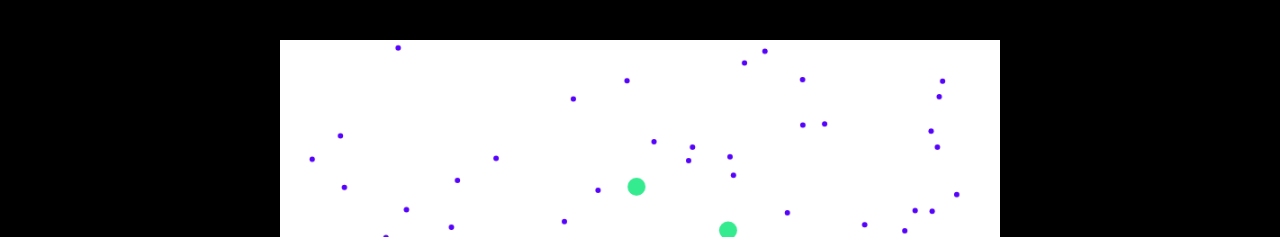
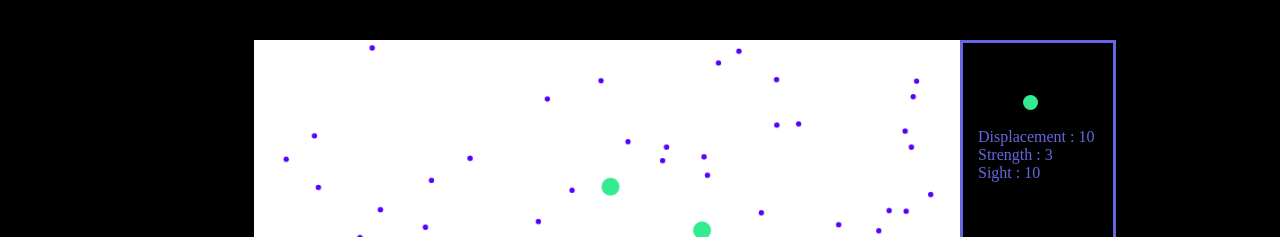
Before and after one commit to smungroo17/NaturalSelection, a plain HTML site: page index.html in a window 1280 px wide. Shown: the top 237 px of the page. Drawn offline with Linux system fonts and the light colour scheme.

Commit message:
Added display functionality. Whenever a mutated individual appears, it gets displayed on a side window with its stats (Displacement and Sight)

```diff
--- a/index.html
+++ b/index.html
@@ -11,6 +11,8 @@
             <p class="day" id="day"></p>
             <p class="indiv" id="indiv"></p>
         </div>
+        <div class="mutated" id="mutated">
+        </div>
 
     </body>
     <script>
--- a/script.js
+++ b/script.js
@@ -86,7 +86,6 @@ class Ball {
     }
     mutate(){
         var chance = getRandomInt(1, 25);
-        console.log(chance);
         //random number chosen
         //4% chance of mutation
         if(chance == 12){
@@ -125,6 +124,7 @@ class Ball {
                 this.genes[4] = 8;
                 this.genes[6] = 10;
             }
+            addNewIndividual(this);
         }
     }
 }
@@ -140,6 +140,7 @@ function setup() {
         b.setGenes(null);
         balls.push(b);
     }
+    addNewIndividual(balls[0]);
     spawnFood(ctx);
     animateLoop();
 }
@@ -186,7 +187,6 @@ function replicate(ctx){
 }
 function updateDay(ctx){
     day++;
-
     death();
     replicate(ctx);
 
@@ -231,3 +231,18 @@ function spawnFood(ctx){
 function removeFood(index){
     food.splice(index, 1);
 }
+function addNewIndividual(ball){
+    var toAdd = document.createElement("div");
+    toAdd.classList.add("container");
+
+    var bounce = document.createElement("div");
+    bounce.classList.add("ball");
+    bounce.style.backgroundColor = 'rgb(' + ball.genes[0] + ', ' + ball.genes[1] + ', ' + ball.genes[2] + ')';
+    toAdd.appendChild(bounce);
+
+    toAdd.innerHTML += "<br>" + "Displacement : " + ball.genes[3] + "<br>" +
+                        "Strength : " + ball.genes[5] + "<br>" +
+                        "Sight : " + ball.genes[6];
+    var display = document.getElementById("mutated");
+    display.appendChild(toAdd);
+}
--- a/style.css
+++ b/style.css
@@ -12,7 +12,7 @@ body {
     background-color: white;
     position: absolute;
     top: 50%;
-    left: 50%;
+    left: 48%;
     transform: translate(-50%, -50%);
     height: 90%;
 
@@ -20,7 +20,7 @@ body {
 .generations {
     position: absolute;
     top: 30%;
-    left: 3%;
+    left: 1%;
     width: 300px;
     height: 200px;
     border: 3px solid rgb(102, 102, 224);
@@ -49,3 +49,37 @@ body {
     left: 10%;
     top: -5%;
 }
+.mutated {
+    position: absolute;
+    top: 5%;
+    left: 75%;
+    width: 150px;
+    height: 90%;
+    border: 3px solid rgb(102, 102, 224);
+    background-color: black;
+}
+.ball {
+    position: relative;
+    top: 10%;
+    left: 30%;
+    border-radius: 50%;
+    background-color: red;
+    width: 15px;
+    height: 15px;
+    animation: MoveUpDown 1s linear infinite;
+}
+@keyframes MoveUpDown {
+    0%, 100% {
+      bottom: 0;
+    }
+    50% {
+      bottom: 25px;
+    }
+  }
+.container {
+    position: relative;
+    top: 2%;
+    left: 10%;
+    color: rgb(102, 102, 224);
+    margin-top: 25%;
+}
```
